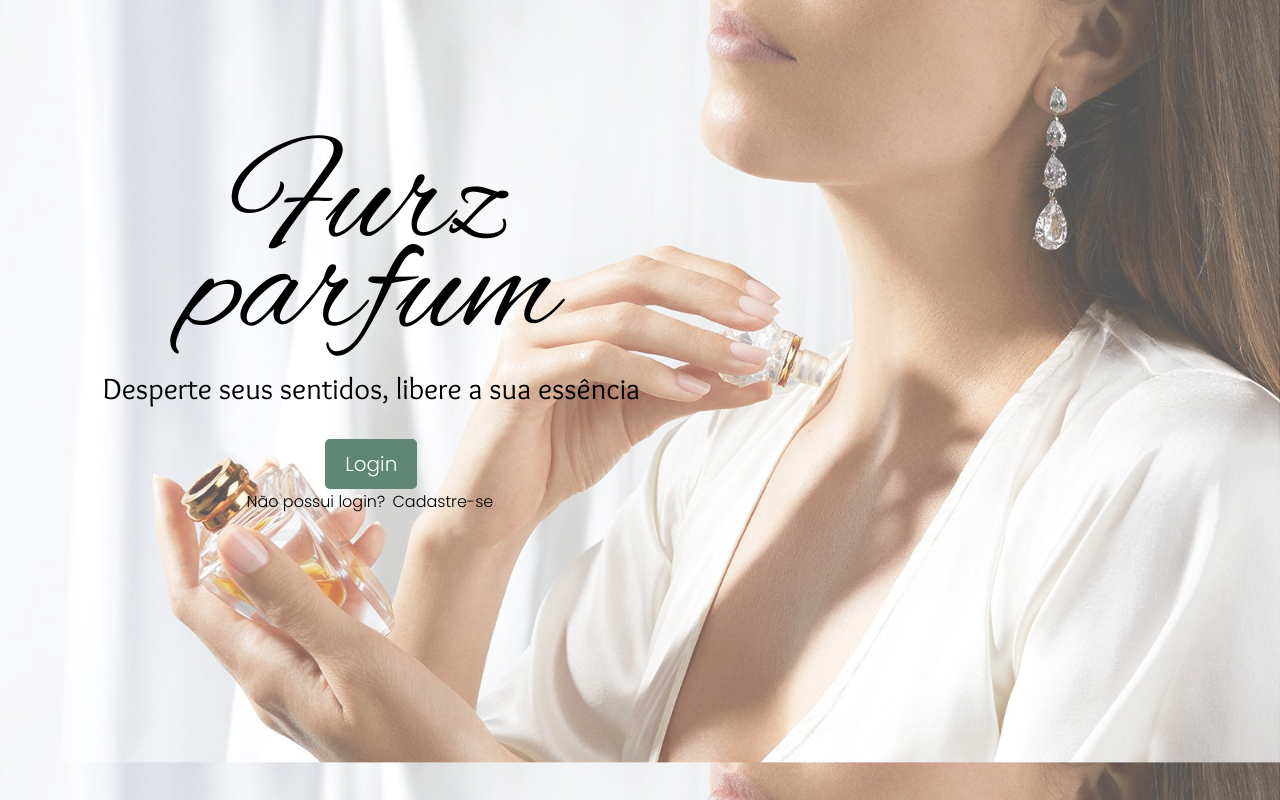
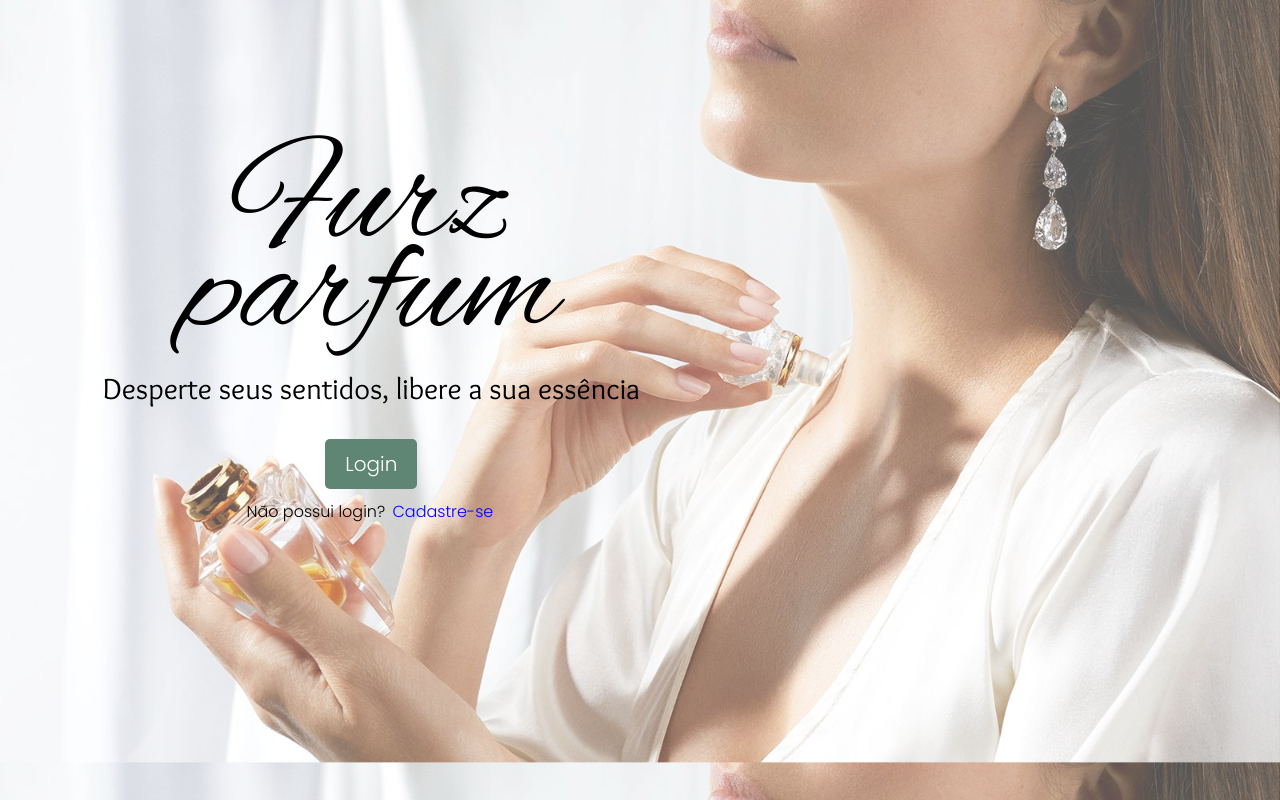
Before and after one commit to felipethecreator/furz-parfum-api-front, a Vue app: page / in a window 1280 px wide. Built offline with nearby package versions, Linux system fonts and the light colour scheme.

Commit message:
feat: view home finalizada

```diff
--- a/src/views/Home.vue
+++ b/src/views/Home.vue
@@ -4,22 +4,20 @@ import HeaderHome from '../components/Header.vue'
 
 <template>
   <div class="container">
-    <p class="pageTitle">
+    <div class="pageTitle">
       <p class="title">Furz<br>parfum</p>
-    </p>
-    <p class="subTitle">
+    </div>
+    <div class="subTitle">
       <p>Desperte seus sentidos, libere a sua essência</p>
-    </p>
-    <p class="loginButton">
+    </div>
+    <div class="loginButton">
       <button>Login</button>
-    </p>
-    <p>Não possui login? <a href="https://bonzi.link/">Cadastre-se</a></p>
     </div>
+    <p class="cadastro">Não possui login? <a class="hiperLink" href="https://bonzi.link/" target="_blank">Cadastre-se</a></p>
+  </div>
 </template>
 
-
 <style>
-
 body {
   margin: 0;
   padding: 0;
@@ -41,8 +39,6 @@ body {
   height: 100%;
   padding-top: 20vh; /* Ajuste conforme necessário */
   box-sizing: border-box;
-
-
 }
 
 .pageTitle {
@@ -88,5 +84,11 @@ button {
   }
 }
 
+.cadastro {
+  line-height: 2.9;
+}
 
+.hiperLink {
+  color: blue;
+}
 </style>
```
